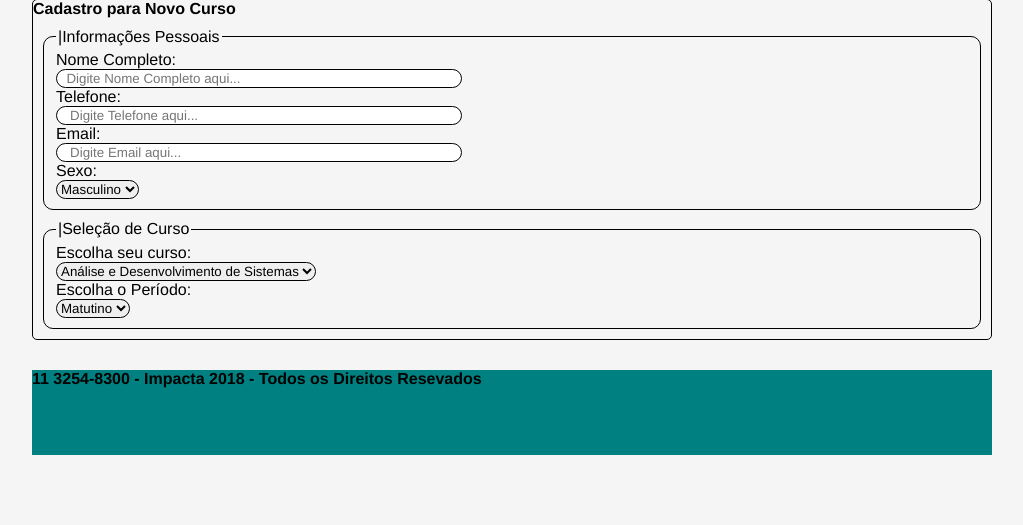
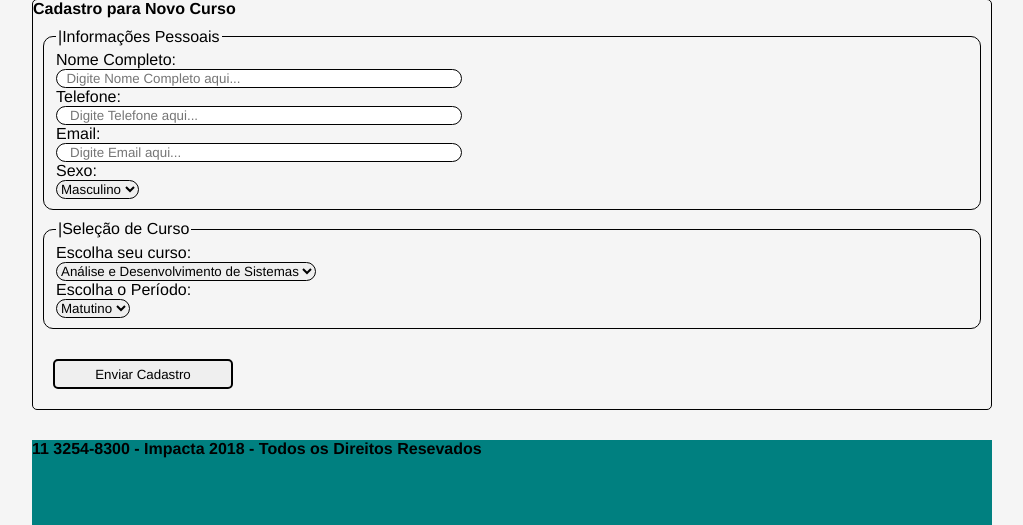
Before and after one commit to HCrew/HCrew, a Django app: page /form_novo_curso/ in a window 1280 px wide. Shown: the part 748-1273 px from the top of the page, without its empty margins (128-1151 px from the left). Before the commit the page ends 1203 px from the top, so only its background shows below. Run offline with Django 3.2, Linux system fonts and the light colour scheme.

Commit message:
added submit button

```diff
--- a/core/templates/core/form_novo_curso.html
+++ b/core/templates/core/form_novo_curso.html
@@ -77,6 +77,7 @@
 																							<option value="">Noturno</option>
 																						</select>
 																					</fieldset>
+																					<button id=sub type="submit" name="button">Enviar Cadastro</button>
 																				</form>
 																			</div>
 																		</div>
--- a/static/css/global.css
+++ b/static/css/global.css
@@ -116,6 +116,16 @@ border-color: black;
 margin: 20px;
 }
 
+#sub{
+  display:inline-block;
+  height:30px;
+  width: 180px;
+  border-style: solid;
+  border-radius: 5px;
+  border-color: black;
+  margin: 20px;
+
+}
 .btn_curso1{
   background:url('../images/analise-desenvolvimento-sistemas.jpg');
   background-repeat: no-repeat;
```
